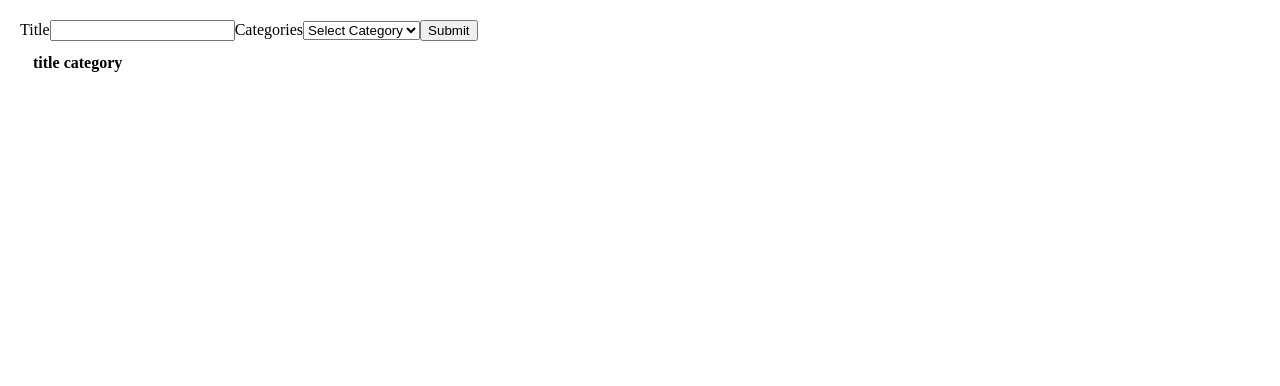
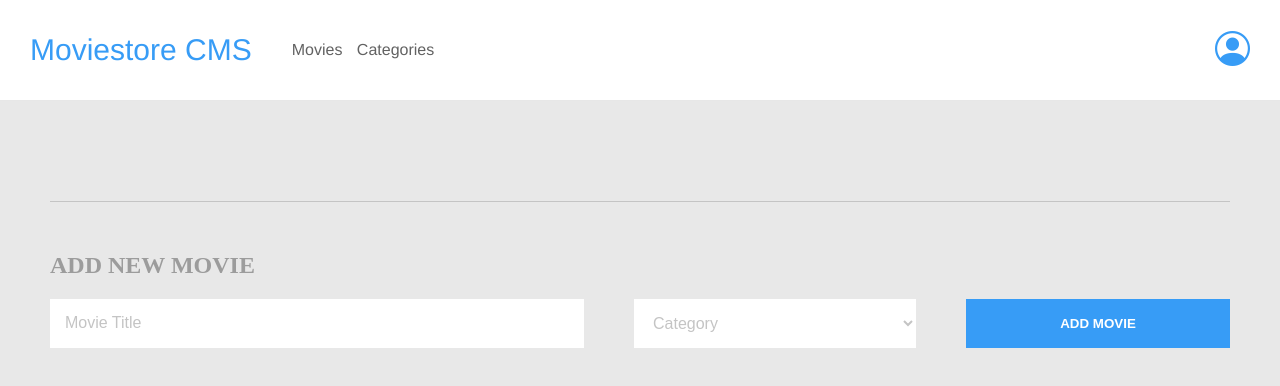
Before and after one commit to YinkTech/Bookstore-app, a React (Create React App) app: page / in a window 1280 px wide. Shown: the top 386 px of the page. Built offline with nearby package versions, Linux system fonts and the light colour scheme.

Commit message:
header and footer styling

```diff
--- a/package.json
+++ b/package.json
@@ -18,10 +18,12 @@
     "react-dom": "^18.2.0",
     "react-hook": "^0.0.1",
     "react-redux": "^8.0.5",
+    "react-router-dom": "^6.4.3",
     "react-scripts": "5.0.1",
     "react-select": "^5.6.0",
     "redux": "^4.2.0",
     "redux-logger": "^3.0.6",
+    "routeswitch": "^0.6.3",
     "uuid": "^9.0.0",
     "uuidv4": "^6.2.13",
     "web-vitals": "^2.1.4"
--- a/src/components/App.js
+++ b/src/components/App.js
@@ -4,10 +4,11 @@ import { BooksForm } from "./../containers/BooksForm";
 
 const App = () => {
   return (
-    <div className="App">
-      <BooksForm />
-      <BooksList />
-    </div>
+      <div className="App">
+        <BooksList />
+        <div className="separator"></div>
+        <BooksForm />
+      </div>
   );
 };
 
--- a/src/components/Book.js
+++ b/src/components/Book.js
@@ -1,9 +1,9 @@
 import React from 'react';
 import PropTypes from 'prop-types';
 
-const Book = ({ book, deleteBook }) => {
+const Book = ({ book, deleteBook, className }) => {
 return(
-  <tr key={book.id}>
+  <tr key={book.id}  className={className} >
     <td>{book.title}</td>
     <td>{book.category}</td>
     <td><button type="button" onClick={deleteBook}>Remove</button></td>
@@ -17,6 +17,7 @@ Book.propTypes = {
     title: PropTypes.string.isRequired,
     category: PropTypes.string.isRequired,
   }).isRequired,
+  className: PropTypes.string,
   deleteBook: PropTypes.func.isRequired
 };
 
--- /dev/null
+++ b/src/components/Category.js
@@ -0,0 +1,18 @@
+import React from 'react'
+
+export const Category = () => {
+  return (
+    <div>
+      <h2>This are the categories Available</h2>
+      <ul>
+        <li>Action</li>
+        <li>Biography</li>
+        <li>History</li>
+        <li>Horror</li>
+        <li>Kids</li>
+        <li>Learning</li>
+        <li>Sci-Fi</li>
+      </ul>
+    </div>
+  )
+}
--- /dev/null
+++ b/src/components/NavBar.js
@@ -0,0 +1,17 @@
+import React from 'react';
+import { Link } from 'react-router-dom';
+
+export const NavBar = () => {
+  return (
+    <div className='nav'>
+      <div className='nav-sec'>
+        <Link className='logo' to="/"> Moviestore CMS </Link>
+        <div className='links'>
+          <Link to="/"> Movies </Link>
+          <Link to="/Category">Categories </Link>
+        </div>
+      </div>
+        <i className='bi bi-person-circle'></i>
+    </div>
+  );
+};
--- /dev/null
+++ b/src/components/SwithRoutes.js
@@ -0,0 +1,20 @@
+import React from 'react';
+import { NavBar } from './NavBar';
+import { Category } from './Category';
+import { Routes, Route } from 'react-router-dom';
+import App from './App';
+import "./style.css"
+
+const SwithRoutes = () => {
+  return (
+    <>
+        <NavBar />
+        <Routes>
+            <Route path='/' element={<App />} exact />
+            <Route path='/Category' element={<Category />} />
+        </Routes>
+    </>
+  );
+};
+
+export default SwithRoutes
--- /dev/null
+++ b/src/components/style.css
@@ -0,0 +1,125 @@
+@import url("https://cdn.jsdelivr.net/npm/bootstrap-icons@1.10.2/font/bootstrap-icons.css");
+@import url('https://fonts.googleapis.com/css2?family=Montserrat:wght@400;500;700&family=Roboto+Slab:wght@400;500;700&display=swap');
+
+body {
+  margin: 0;
+  padding: 0;
+  box-sizing: border-box;
+  background: #e8e8e8;
+}
+
+.nav {
+  background: #fff;
+  padding: 30px;
+  display: flex;
+  justify-content: space-between;
+  align-items: center;
+  font-family: 'Franklin Gothic Medium', 'Arial Narrow', Arial, sans-serif;
+  border-bottom: 1px solid rgb(231, 231, 231);
+  margin-bottom: 30px;
+}
+
+.nav-sec {
+  display: flex;
+  align-items: center;
+  justify-content: space-between;
+}
+
+.logo {
+  font-size: 30px;
+  text-decoration: none;
+  margin-right: 30px;
+  color: #379cf6;
+}
+
+.links a {
+  text-decoration: none;
+  color: rgb(98, 98, 98);
+  margin-left: 10px;
+}
+
+.links a:hover {
+  color: #121212;
+  transition: 0.3s ease-in-out;
+}
+
+.bi-person-circle {
+  font-size: 35px;
+  color: #379cf6;
+}
+
+table {
+  margin: 50px;
+}
+
+.section {
+  margin: 30px;
+  border: 1px solid #000;
+  padding: 30px;
+}
+
+.separator {
+  margin: 50px;
+  border-bottom: 1px solid #c4c4c4;
+}
+
+form {
+  margin: 50px;
+}
+
+.form-lead {
+  color: #9c9c9c;
+}
+
+.form-sort {
+  display: flex;
+  justify-content: space-between;
+  font-family: 'Franklin Gothic Medium', 'Arial Narrow', Arial, sans-serif;
+  font-weight: bold;
+}
+
+.input-title {
+  padding: 15px;
+  flex: 2;
+  font-size: 16px;
+  color: #c4c4c4;
+  background: #fff;
+  border:  #c4c4c4;
+  margin-right: 50px;
+}
+
+.input-title,::placeholder {
+  color: #c4c4c4;
+}
+
+.input-cate {
+  flex: 1;
+  padding: 15px;
+  width: 300px;
+  color: #9c9c9c;
+  background: #fff;
+  border:  #c4c4c4;
+  margin-right: 50px;
+  font-size: 16px;
+}
+
+.input-cate,::placeholder {
+  color: #c4c4c4;
+}
+
+.input-cat {
+  font-size: 16px;
+}
+
+.input-title,
+.input-cate:focus {
+  outline: none;
+}
+
+.submit {
+  color: #fff;
+  border: none;
+  background: #379cf6;
+  flex: 1;
+  font-weight: bold;
+}
--- a/src/containers/BooksForm.js
+++ b/src/containers/BooksForm.js
@@ -4,7 +4,7 @@ import { v4 as uuidv4 } from 'uuid';
 import { createBook } from '../actions';
 
 const Categories = [
-  { category: "Select Category" },
+  { category: "Category" },
   { category: "Action" },
   { category: "Biography" },
   { category: "History" },
@@ -24,40 +24,46 @@ export const BooksForm = () => {
   const handleChangeCategory = (e) => categoryInput((e.target.value));
 
   const handleSubmit = (e) => {
+    e.preventDefault();
     const book = {
       id: uuidv4(),
       title,
       category,
+      complete: false,
     };
     dispatch(createBook(book));
-    e.preventDefault();
     titleInput('');
     categoryInput('');
   };
 
   return (
       <form onSubmit={handleSubmit}>
-          <label htmlFor="title">Title</label>
+        <h2 className='form-lead'>ADD NEW MOVIE</h2>
+         <div className='form-sort'>
+
+
           <input
             id="title"
             type="text"
+            className='input-title'
+            placeholder='Movie Title'
             value={title} onChange={handleChange}
           />
 
-      <label>
-        Categories
         <select
           name="categories"
           id="categories"
+          className='input-cate'
           value={category}
           onChange={handleChangeCategory}
         >
           {Categories.map((option, index) => (
-            <option key={index}>{option.category}</option>
+            <option key={index} className='input-cat'>{option.category}</option>
           ))}
         </select>
-      </label>
-      <button type="submit">Submit</button>
+      <button type="submit" className='submit'>ADD MOVIE</button>
+
+      </div>
     </form>
   );
 };
--- a/src/containers/BooksList.js
+++ b/src/containers/BooksList.js
@@ -15,16 +15,10 @@ export const BooksList = () => {
 
   return (
     <table>
-      <thead>
-        <tr>
-          <th>title</th>
-          <th>category</th>
-        </tr>
-      </thead>
-
       <tbody>
         {books.map((book) => (
             <Book
+            className='section'
             key={book.id}
             book={book}
             deleteBook={() => handleRemoveBook(book)}
--- a/src/index.css
+++ /dev/null
@@ -1,13 +0,0 @@
-body {
-  margin: 0;
-  padding: 20px;
-}
-
-table {
-  margin: 10px;
-}
-
-tr {
-  width: fit-content;
-  text-align: start;
-}
--- a/src/index.js
+++ b/src/index.js
@@ -1,17 +1,19 @@
 import React from 'react';
 import {createRoot} from 'react-dom/client';
-import App from './components/App';
+import SwithRoutes from './components/SwithRoutes';
 import store from './store/store'
 import { Provider } from 'react-redux'
-import './index.css';
+import { BrowserRouter } from 'react-router-dom';
 
 const rootElement = document.getElementById('root');
 const root = createRoot(rootElement);
 
 root.render(
   <React.StrictMode>
-     <Provider store={store}>
-        <App />
-    </Provider>
+    <BrowserRouter>
+      <Provider store={store}>
+          <SwithRoutes />
+      </Provider>
+    </BrowserRouter>
   </React.StrictMode>,
 );
```
Also changed, not shown: src/reducers/filter.js (deleted), 1 other file (tests, documents, lock files or other folders).
